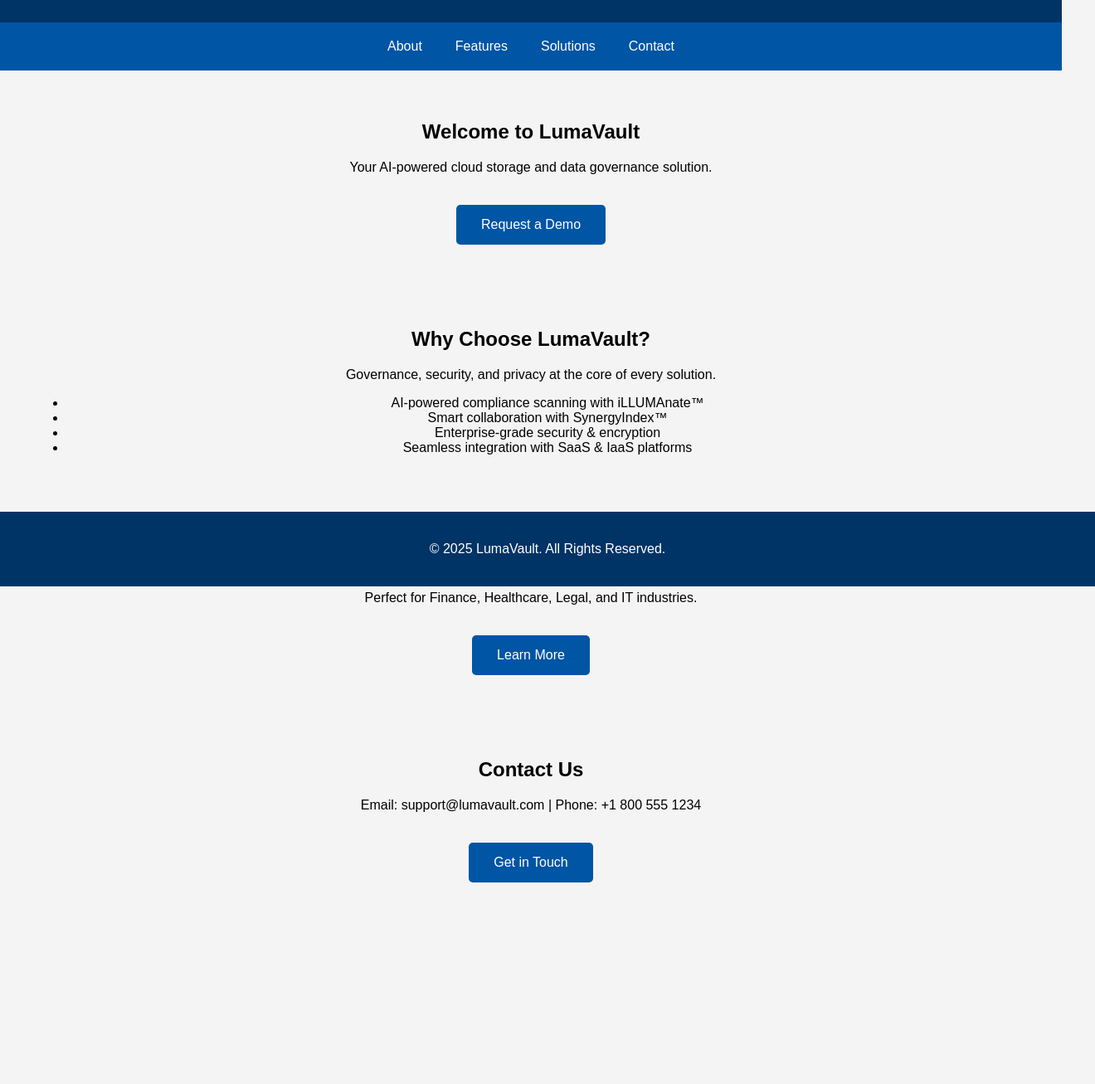
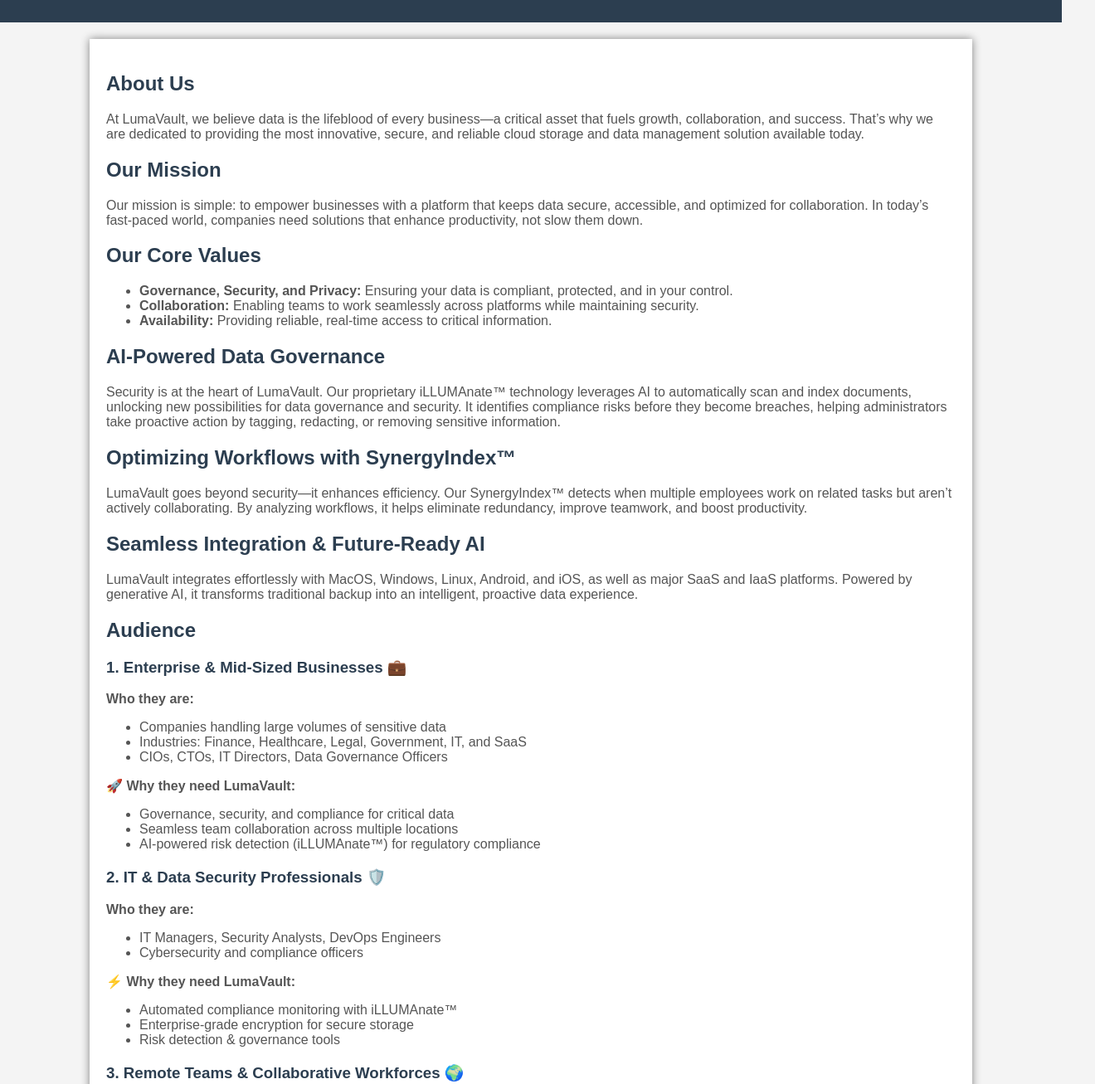
Before and after one commit to mridulbhushan/LumaVault-Website, a plain HTML site: page index.html in a window 1280 px wide. Shown: the part 93-1400 px from the top of the page at 83% size, 1320 px wide, since content can reach past the window. Before the commit the page ends 1197 px from the top, so only its background shows below. Drawn offline with Linux system fonts and the light colour scheme.

Commit message:
Update index.html
Updated About Us and Audience sections

```diff
--- a/index.html
+++ b/index.html
@@ -3,7 +3,7 @@
 <head>
     <meta charset="UTF-8">
     <meta name="viewport" content="width=device-width, initial-scale=1.0">
-    <title>LumaVault – Secure, Smart, Seamless</title>
+    <title>LumaVault - Secure Cloud Storage</title>
     <style>
         body {
             font-family: Arial, sans-serif;
@@ -12,83 +12,157 @@
             background-color: #f4f4f4;
         }
         header {
-            background: #003366;
+            background-color: #2c3e50;
             color: white;
             padding: 20px;
             text-align: center;
         }
-        nav {
-            display: flex;
-            justify-content: center;
-            background: #0055a5;
-            padding: 10px;
+        .container {
+            width: 80%;
+            margin: 20px auto;
+            background: white;
+            padding: 20px;
+            box-shadow: 0px 0px 10px gray;
         }
-        nav a {
-            color: white;
-            text-decoration: none;
-            padding: 10px 20px;
+        h1, h2, h3 {
+            color: #2c3e50;
         }
-        section {
-            padding: 40px;
-            text-align: center;
-        }
-        .cta-button {
-            background: #0055a5;
-            color: white;
-            padding: 15px 30px;
-            text-decoration: none;
-            display: inline-block;
-            margin-top: 20px;
-            border-radius: 5px;
+        p, ul {
+            color: #555;
         }
         footer {
-            background: #003366;
+            text-align: center;
+            padding: 10px;
+            background-color: #2c3e50;
             color: white;
-            text-align: center;
-            padding: 20px;
-            position: absolute;
-            width: 100%;
-            bottom: 0;
+            margin-top: 20px;
+        }
+        .audience-section {
+            margin-bottom: 20px;
         }
     </style>
 </head>
 <body>
-    <header>
-        <h1>LumaVault – Secure, Smart, Seamless</h1>
-    </header>
-    <nav>
-        <a href="#about">About</a>
-        <a href="#features">Features</a>
-        <a href="#solutions">Solutions</a>
-        <a href="#contact">Contact</a>
-    </nav>
-    <section id="about">
-        <h2>Welcome to LumaVault</h2>
-        <p>Your AI-powered cloud storage and data governance solution.</p>
-        <a href="#contact" class="cta-button">Request a Demo</a>
-    </section>
-    <section id="features">
-        <h2>Why Choose LumaVault?</h2>
-        <p>Governance, security, and privacy at the core of every solution.</p>
+
+<header>
+    <h1>LumaVault – Secure. Smart. Seamless.</h1>
+</header>
+
+<div class="container">
+    <h2>About Us</h2>
+    <p>
+        At LumaVault, we believe data is the lifeblood of every business—a critical asset that fuels growth, collaboration, and success. That’s why we are dedicated to providing the most innovative, secure, and reliable cloud storage and data management solution available today.
+    </p>
+
+    <h2>Our Mission</h2>
+    <p>
+        Our mission is simple: to empower businesses with a platform that keeps data secure, accessible, and optimized for collaboration. In today’s fast-paced world, companies need solutions that enhance productivity, not slow them down.
+    </p>
+
+    <h2>Our Core Values</h2>
+    <ul>
+        <li><strong>Governance, Security, and Privacy:</strong> Ensuring your data is compliant, protected, and in your control.</li>
+        <li><strong>Collaboration:</strong> Enabling teams to work seamlessly across platforms while maintaining security.</li>
+        <li><strong>Availability:</strong> Providing reliable, real-time access to critical information.</li>
+    </ul>
+
+    <h2>AI-Powered Data Governance</h2>
+    <p>
+        Security is at the heart of LumaVault. Our proprietary iLLUMAnate™ technology leverages AI to automatically scan and index documents, unlocking new possibilities for data governance and security. It identifies compliance risks before they become breaches, helping administrators take proactive action by tagging, redacting, or removing sensitive information.
+    </p>
+
+    <h2>Optimizing Workflows with SynergyIndex™</h2>
+    <p>
+        LumaVault goes beyond security—it enhances efficiency. Our SynergyIndex™ detects when multiple employees work on related tasks but aren’t actively collaborating. By analyzing workflows, it helps eliminate redundancy, improve teamwork, and boost productivity.
+    </p>
+
+    <h2>Seamless Integration & Future-Ready AI</h2>
+    <p>
+        LumaVault integrates effortlessly with MacOS, Windows, Linux, Android, and iOS, as well as major SaaS and IaaS platforms. Powered by generative AI, it transforms traditional backup into an intelligent, proactive data experience.
+    </p>
+
+    <h2>Audience</h2>
+
+    <div class="audience-section">
+        <h3>1. Enterprise & Mid-Sized Businesses 💼</h3>
+        <p><strong>Who they are:</strong></p>
         <ul>
-            <li>AI-powered compliance scanning with iLLUMAnate™</li>
-            <li>Smart collaboration with SynergyIndex™</li>
-            <li>Enterprise-grade security & encryption</li>
-            <li>Seamless integration with SaaS & IaaS platforms</li>
+            <li>Companies handling large volumes of sensitive data</li>
+            <li>Industries: Finance, Healthcare, Legal, Government, IT, and SaaS</li>
+            <li>CIOs, CTOs, IT Directors, Data Governance Officers</li>
         </ul>
-    </section>
-    <section id="solutions">
-        <h2>Industry Solutions</h2>
-        <p>Perfect for Finance, Healthcare, Legal, and IT industries.</p>
-        <a href="#contact" class="cta-button">Learn More</a>
-    </section>
-    <section id="contact">
-        <h2>Contact Us</h2>
-        <p>Email: support@lumavault.com | Phone: +1 800 555 1234</p>
-        <a href="#" class="cta-button">Get in Touch</a>
-    </section>
-    <footer>
-        <p>&copy; 2025 LumaVault. All Rights Reserved.</p>
-    </footer>
+        <p><strong>🚀 Why they need LumaVault:</strong></p>
+        <ul>
+            <li>Governance, security, and compliance for critical data</li>
+            <li>Seamless team collaboration across multiple locations</li>
+            <li>AI-powered risk detection (iLLUMAnate™) for regulatory compliance</li>
+        </ul>
+    </div>
+
+    <div class="audience-section">
+        <h3>2. IT & Data Security Professionals 🛡️</h3>
+        <p><strong>Who they are:</strong></p>
+        <ul>
+            <li>IT Managers, Security Analysts, DevOps Engineers</li>
+            <li>Cybersecurity and compliance officers</li>
+        </ul>
+        <p><strong>⚡ Why they need LumaVault:</strong></p>
+        <ul>
+            <li>Automated compliance monitoring with iLLUMAnate™</li>
+            <li>Enterprise-grade encryption for secure storage</li>
+            <li>Risk detection & governance tools</li>
+        </ul>
+    </div>
+
+    <div class="audience-section">
+        <h3>3. Remote Teams & Collaborative Workforces 🌍</h3>
+        <p><strong>Who they are:</strong></p>
+        <ul>
+            <li>Businesses with hybrid or remote work models</li>
+            <li>Project managers, team leads, digital agencies</li>
+        </ul>
+        <p><strong>🤝 Why they need LumaVault:</strong></p>
+        <ul>
+            <li>SynergyIndex™ for workflow optimization</li>
+            <li>Real-time document collaboration across teams</li>
+            <li>Smart redundancy elimination to improve efficiency</li>
+        </ul>
+    </div>
+
+    <div class="audience-section">
+        <h3>4. SaaS & Cloud Service Providers ☁️</h3>
+        <p><strong>Who they are:</strong></p>
+        <ul>
+            <li>Tech companies building custom data solutions</li>
+            <li>SaaS, IaaS, and PaaS providers</li>
+        </ul>
+        <p><strong>🔧 Why they need LumaVault:</strong></p>
+        <ul>
+            <li>Easy API integrations for seamless cloud adoption</li>
+            <li>Custom synchronization pipelines for optimized data flow</li>
+            <li>AI-powered governance to enhance security features</li>
+        </ul>
+    </div>
+
+    <div class="audience-section">
+        <h3>5. Compliance-Heavy Industries 📜</h3>
+        <p><strong>Who they are:</strong></p>
+        <ul>
+            <li>Healthcare, Finance, Legal, and Government agencies</li>
+            <li>Businesses dealing with GDPR, HIPAA, SOC 2, and ISO 27001 regulations</li>
+        </ul>
+        <p><strong>🛠 Why they need LumaVault:</strong></p>
+        <ul>
+            <li>iLLUMAnate™ for automatic compliance scanning</li>
+            <li>Audit trails and data governance</li>
+            <li>Regulatory data retention and secure backups</li>
+        </ul>
+    </div>
+</div>
+
+<footer>
+    <p>LumaVault – Revolutionizing how businesses secure, manage, and collaborate with their data.</p>
+</footer>
+
 </body>
 </html>
```
